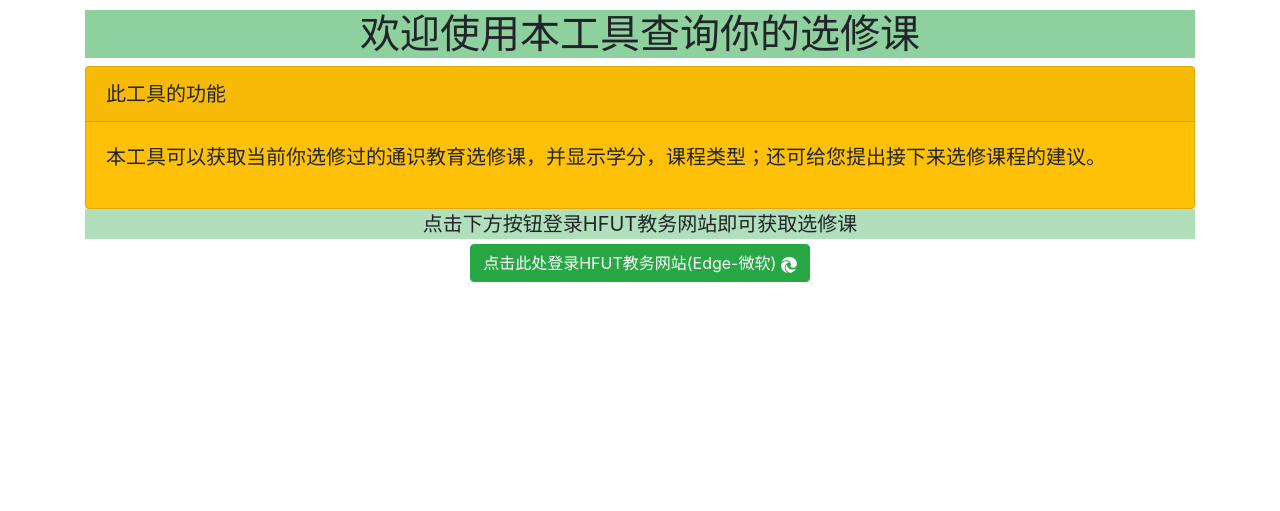
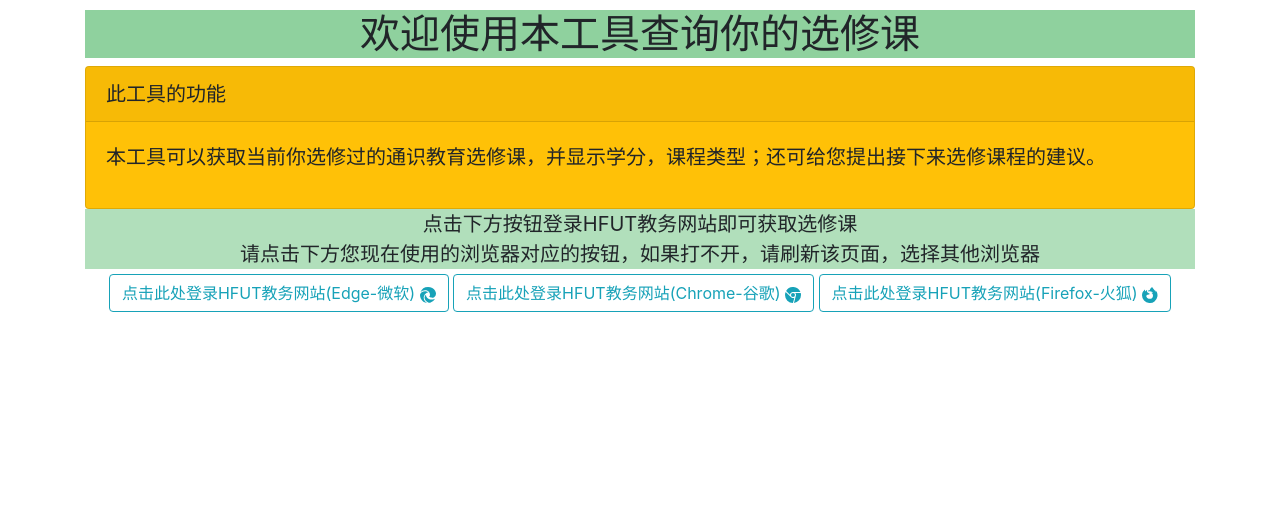
Before and after one commit to architectcgz/HFUT_GetOptionalClass, a Flask app: page /index/ in a window 1280 px wide. Shown: the top 511 px of the page. Run offline with Flask 3, Linux system fonts and the light colour scheme; some libraries are stand-ins or nearby versions.

Commit message:
最终版本 可以用Edge/Chrome/Firefox三种浏览器来操作

```diff
--- a/app.py
+++ b/app.py
@@ -11,11 +11,15 @@ def index():
 
 @app.route('/optional/courses/', methods=['GET'])
 def run_function():
-    s = GetOptionalClass()
+    browser_type = request.args.get('info')
+    print(browser_type)
+    s = GetOptionalClass(browser_type)
     print('数据获取完成，向前端传递')
-    return render_template('optional_courses.html', courseList=s.optionalCourseList, suggestion=s.opCourseSuggestion)
+    return render_template('optional_courses.html',
+                           courseList=s.optionalCourseList,
+                           suggestion=s.opCourseSuggestion.split('\n'))
 
 
 if __name__ == '__main__':
     print('请在浏览器中输入下面的网址: http://127.0.0.1:5000/index')
-    app.run(port=5000)
+    app.run()
--- a/templates/index.html
+++ b/templates/index.html
@@ -61,17 +61,33 @@
 
         <div class="introduction" style="background-color: #b1dfbb">
             <div>点击下方按钮登录HFUT教务网站即可获取选修课</div>
+            <div>请点击下方您现在使用的浏览器对应的按钮，如果打不开，请刷新该页面，选择其他浏览器</div>
         </div>
     </div>
 
     <div style="padding-top: 5px;padding-bottom: 5px;text-align: center">
-        <a id='btn' onclick="load(this)" class="btn-success btn" href="/optional/courses/">
+        <a id='btn' onclick="load(this)" class="btn-outline-info btn" href="/optional/courses?info=Edge">
             点击此处登录HFUT教务网站(Edge-微软)
             <svg xmlns="http://www.w3.org/2000/svg" width="16" height="16" fill="currentColor"
                  class="bi bi-browser-edge" viewBox="0 0 16 16">
                 <path d="M9.482 9.341c-.069.062-.17.153-.17.309 0 .162.107.325.3.456.877.613 2.521.54 2.592.538h.002c.667 0 1.32-.18 1.894-.519A3.838 3.838 0 0 0 16 6.819c.018-1.316-.44-2.218-.666-2.664l-.04-.08C13.963 1.487 11.106 0 8 0A8 8 0 0 0 .473 5.29C1.488 4.048 3.183 3.262 5 3.262c2.83 0 5.01 1.885 5.01 4.797h-.004v.002c0 .338-.168.832-.487 1.244l.006-.006a.594.594 0 0 1-.043.041Z"></path>
                 <path d="M.01 7.753a8.137 8.137 0 0 0 .753 3.641 8 8 0 0 0 6.495 4.564 5.21 5.21 0 0 1-.785-.377h-.01l-.12-.075a5.45 5.45 0 0 1-1.56-1.463A5.543 5.543 0 0 1 6.81 5.8l.01-.004.025-.012c.208-.098.62-.292 1.167-.285.129.001.257.012.384.033a4.037 4.037 0 0 0-.993-.698l-.01-.005C6.348 4.282 5.199 4.263 5 4.263c-2.44 0-4.824 1.634-4.99 3.49Zm10.263 7.912c.088-.027.177-.054.265-.084-.102.032-.204.06-.307.086l.042-.002Z"></path>
                 <path d="M10.228 15.667a5.21 5.21 0 0 0 .303-.086l.082-.025a8.019 8.019 0 0 0 4.162-3.3.25.25 0 0 0-.331-.35c-.215.112-.436.21-.663.294a6.367 6.367 0 0 1-2.243.4c-2.957 0-5.532-2.031-5.532-4.644.002-.135.017-.268.046-.399a4.543 4.543 0 0 0-.46 5.898l.003.005c.315.441.707.821 1.158 1.121h.003l.144.09c.877.55 1.721 1.078 3.328.996Z"></path>
+            </svg>
+        </a>
+        <a id='btn' onclick="load(this)" class="btn-outline-info btn" href="/optional/courses?info=Chrome">
+            点击此处登录HFUT教务网站(Chrome-谷歌)
+            <svg xmlns="http://www.w3.org/2000/svg" width="16" height="16" fill="currentColor"
+                 class="bi bi-browser-chrome" viewBox="0 0 16 16">
+                <path fill-rule="evenodd"
+                      d="M16 8a8.001 8.001 0 0 1-7.022 7.94l1.902-7.098a2.995 2.995 0 0 0 .05-1.492A2.977 2.977 0 0 0 10.237 6h5.511A8 8 0 0 1 16 8ZM0 8a8 8 0 0 0 7.927 8l1.426-5.321a2.978 2.978 0 0 1-.723.255 2.979 2.979 0 0 1-1.743-.147 2.986 2.986 0 0 1-1.043-.7L.633 4.876A7.975 7.975 0 0 0 0 8Zm5.004-.167L1.108 3.936A8.003 8.003 0 0 1 15.418 5H8.066a2.979 2.979 0 0 0-1.252.243 2.987 2.987 0 0 0-1.81 2.59ZM8 10a2 2 0 1 0 0-4 2 2 0 0 0 0 4Z"></path>
+            </svg>
+        </a>
+        <a id='btn' onclick="load(this)" class="btn-outline-info btn" href="/optional/courses?info=Firefox">
+            点击此处登录HFUT教务网站(Firefox-火狐)
+            <svg xmlns="http://www.w3.org/2000/svg" width="16" height="16" fill="currentColor"
+                 class="bi bi-browser-firefox" viewBox="0 0 16 16">
+                <path d="M13.384 3.408c.535.276 1.22 1.152 1.556 1.963a7.98 7.98 0 0 1 .503 3.897l-.009.077a8.533 8.533 0 0 1-.026.224A7.758 7.758 0 0 1 .006 8.257v-.04c.016-.363.055-.724.114-1.082.01-.074.075-.42.09-.489l.01-.051a6.551 6.551 0 0 1 1.041-2.35c.217-.31.46-.6.725-.87.233-.238.487-.456.758-.65a1.5 1.5 0 0 1 .26-.137c-.018.268-.04 1.553.268 1.943h.003a5.744 5.744 0 0 1 1.868-1.443 3.597 3.597 0 0 0 .021 1.896c.07.047.137.098.2.152.107.09.226.207.454.433l.068.066.009.009a1.933 1.933 0 0 0 .213.18c.383.287.943.563 1.306.741.201.1.342.168.359.193l.004.008c-.012.193-.695.858-.933.858-2.206 0-2.564 1.335-2.564 1.335.087.997.714 1.839 1.517 2.357a3.72 3.72 0 0 0 .439.241c.076.034.152.065.228.094.325.115.665.18 1.01.194 3.043.143 4.155-2.804 3.129-4.745v-.001a3.005 3.005 0 0 0-.731-.9 2.945 2.945 0 0 0-.571-.37l-.003-.002a2.679 2.679 0 0 1 1.87.454 3.915 3.915 0 0 0-3.396-1.983c-.078 0-.153.005-.23.01l-.042.003V4.31h-.002a3.882 3.882 0 0 0-.8.14 6.454 6.454 0 0 0-.333-.314 2.321 2.321 0 0 0-.2-.152 3.594 3.594 0 0 1-.088-.383 4.88 4.88 0 0 1 1.352-.289l.05-.003c.052-.004.125-.01.205-.012C7.996 2.212 8.733.843 10.17.002l-.003.005.003-.001.002-.002h.002l.002-.002a.028.028 0 0 1 .015 0 .02.02 0 0 1 .012.007 2.408 2.408 0 0 0 .206.48c.06.103.122.2.183.297.49.774 1.023 1.379 1.543 1.968.771.874 1.512 1.715 2.036 3.02l-.001-.013a8.06 8.06 0 0 0-.786-2.353Z"></path>
             </svg>
         </a>
     </div>
```
Also changed, not shown: templates/optional_courses.html (+5 -2 lines), utils/getOptionalClass.py (+28 -24 lines).
